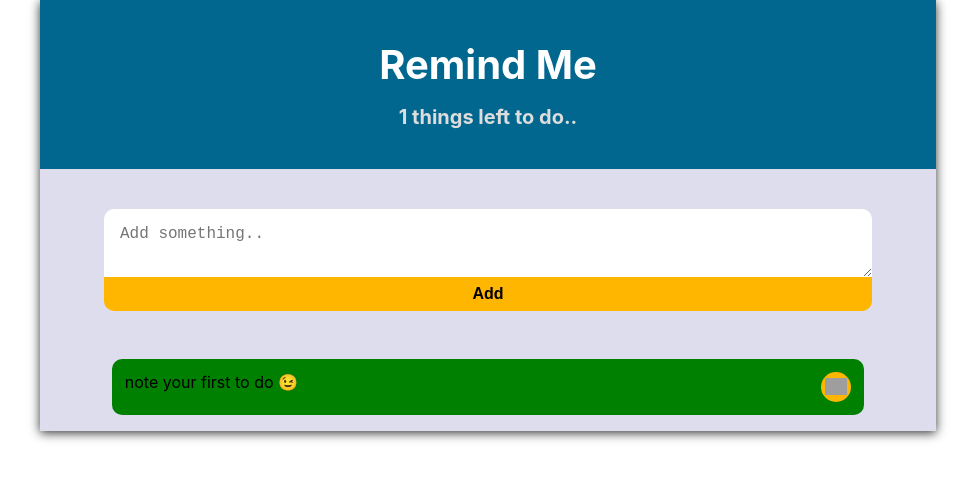
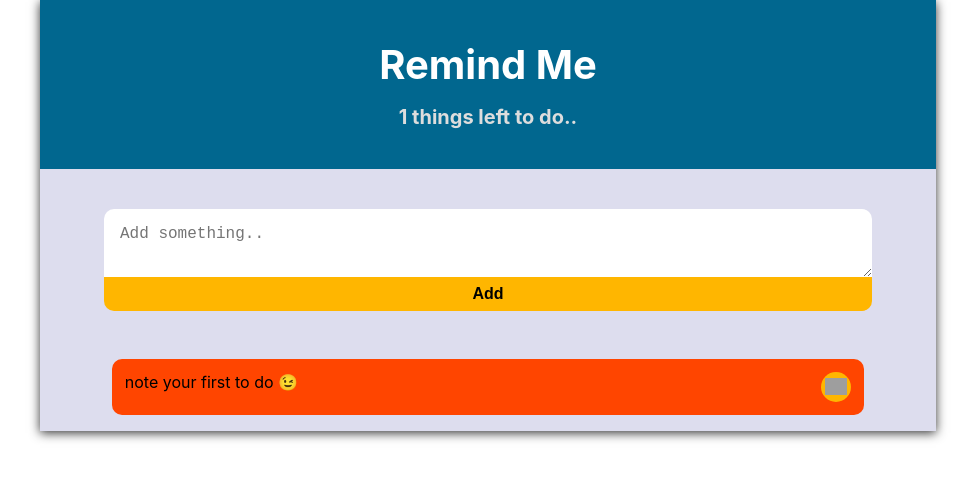
Before and after one commit to omerHamid/simpleToDoList, a React (Create React App) app: page / in a window 1280 px wide. Shown: the top 480 px of the page, without its empty margins (152-1127 px from the left). Built offline with nearby package versions, Linux system fonts and the light colour scheme; grey boxes are pictures that could not be loaded.

Commit message:
dfjdslkf

```diff
--- a/src/index.css
+++ b/src/index.css
@@ -59,7 +59,7 @@ ul{
 li{
   display: flex;
   justify-content: space-between;
-  background-color: green;
+  background-color: orangered;
   border-radius: 10px;
   list-style: none;
   margin: 0 auto 0.5rem auto;
```
